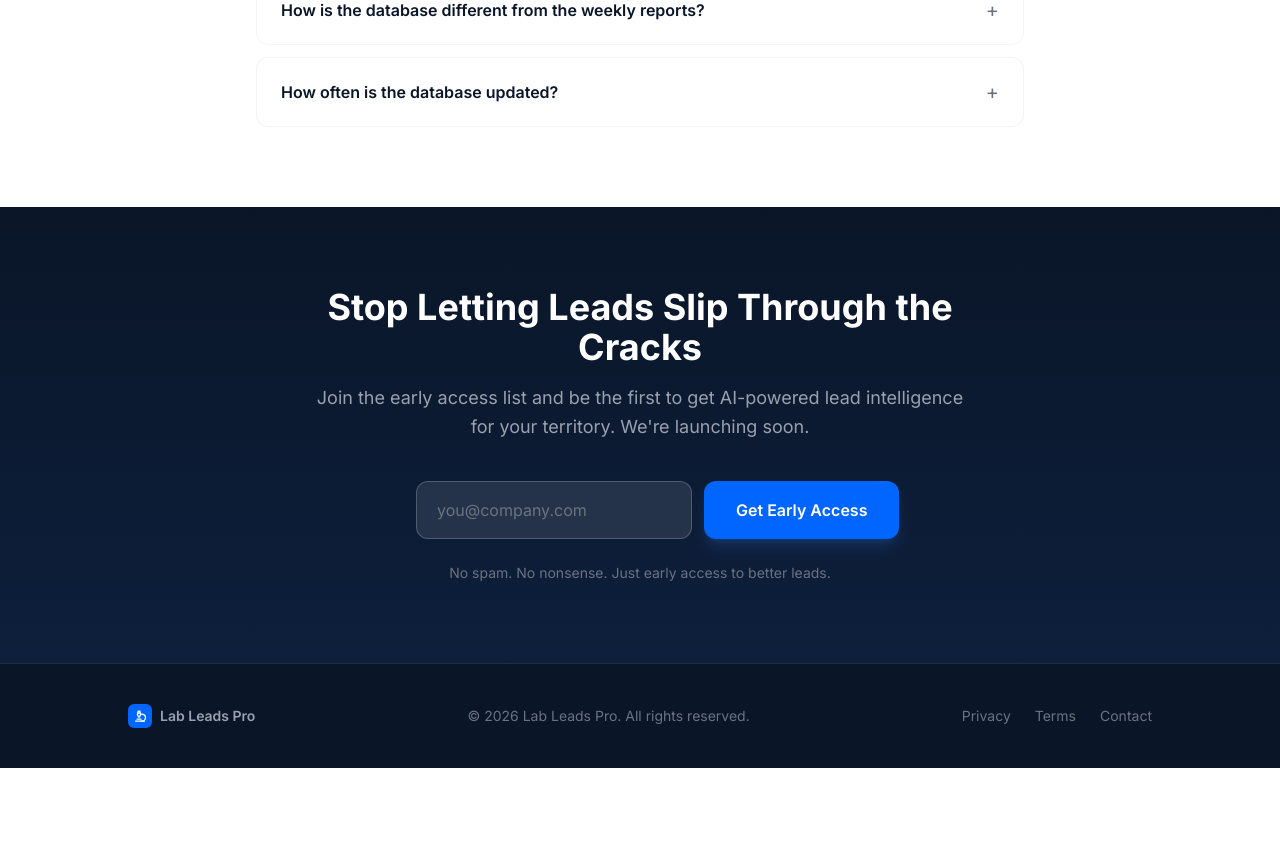
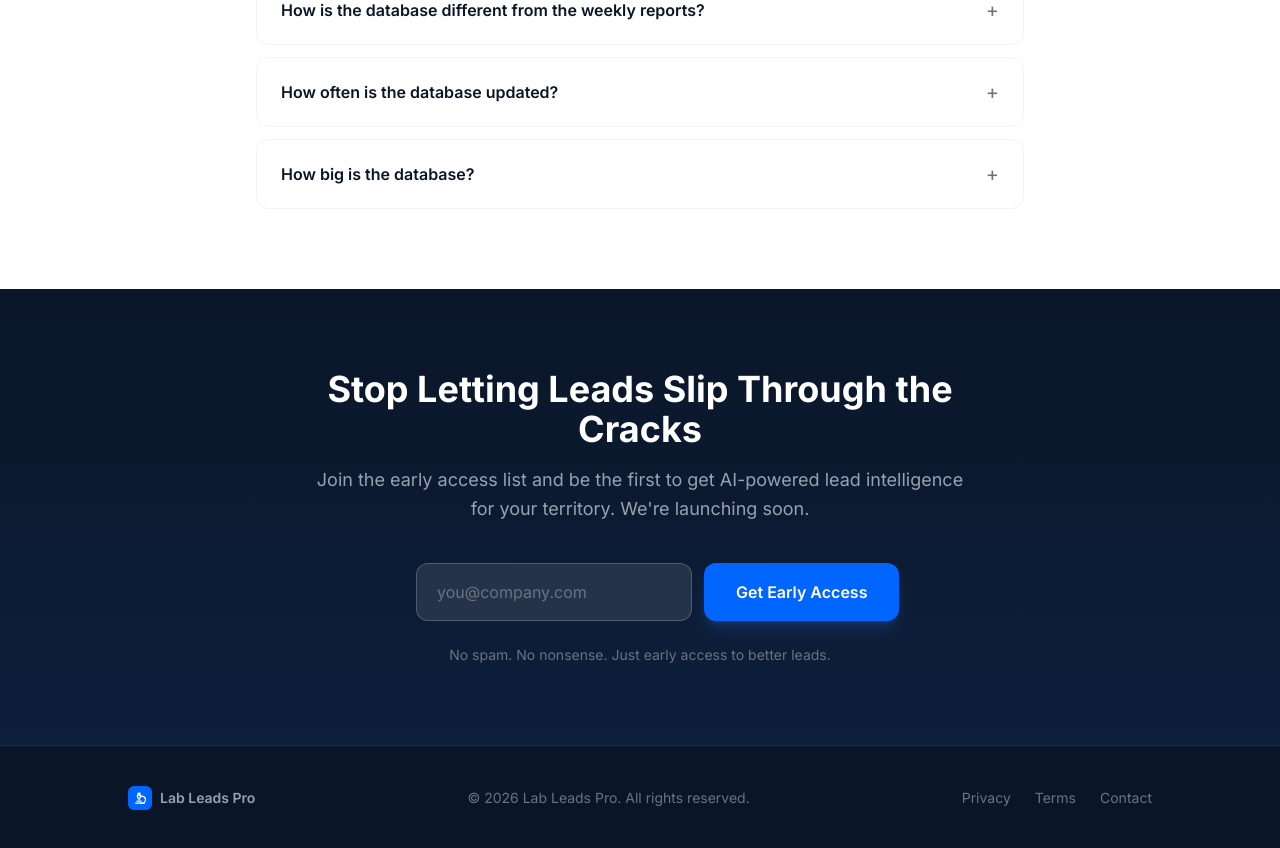
Before and after one commit to lableadmanager-bit/lableadspro-website, a Next.js app: page / in a window 1280 px wide. Shown: the part 5640-6488 px from the top of the page. Before the commit the page ends 6408 px from the top, so only its background shows below. Built offline with nearby package versions, Linux system fonts and the light colour scheme.

Commit message:
fix: split database FAQ — 'how often updated' + 'how big'

```diff
--- a/src/components/FAQ.tsx
+++ b/src/components/FAQ.tsx
@@ -56,7 +56,12 @@ const faqs = [
   {
     question: "How often is the database updated?",
     answer:
-      "New grants are added weekly as they're awarded by federal agencies. The database currently contains over 340,000 grants and 150,000 PI records across 8 federal agencies, covering all currently active funded grants, and then some.",
+      "New grants are added weekly as they're awarded by federal agencies.",
+  },
+  {
+    question: "How big is the database?",
+    answer:
+      "The database currently contains over 340,000 grants and 150,000 PI records across 8 federal agencies, covering all currently active funded grants, and then some.",
   },
 ];
 
```
